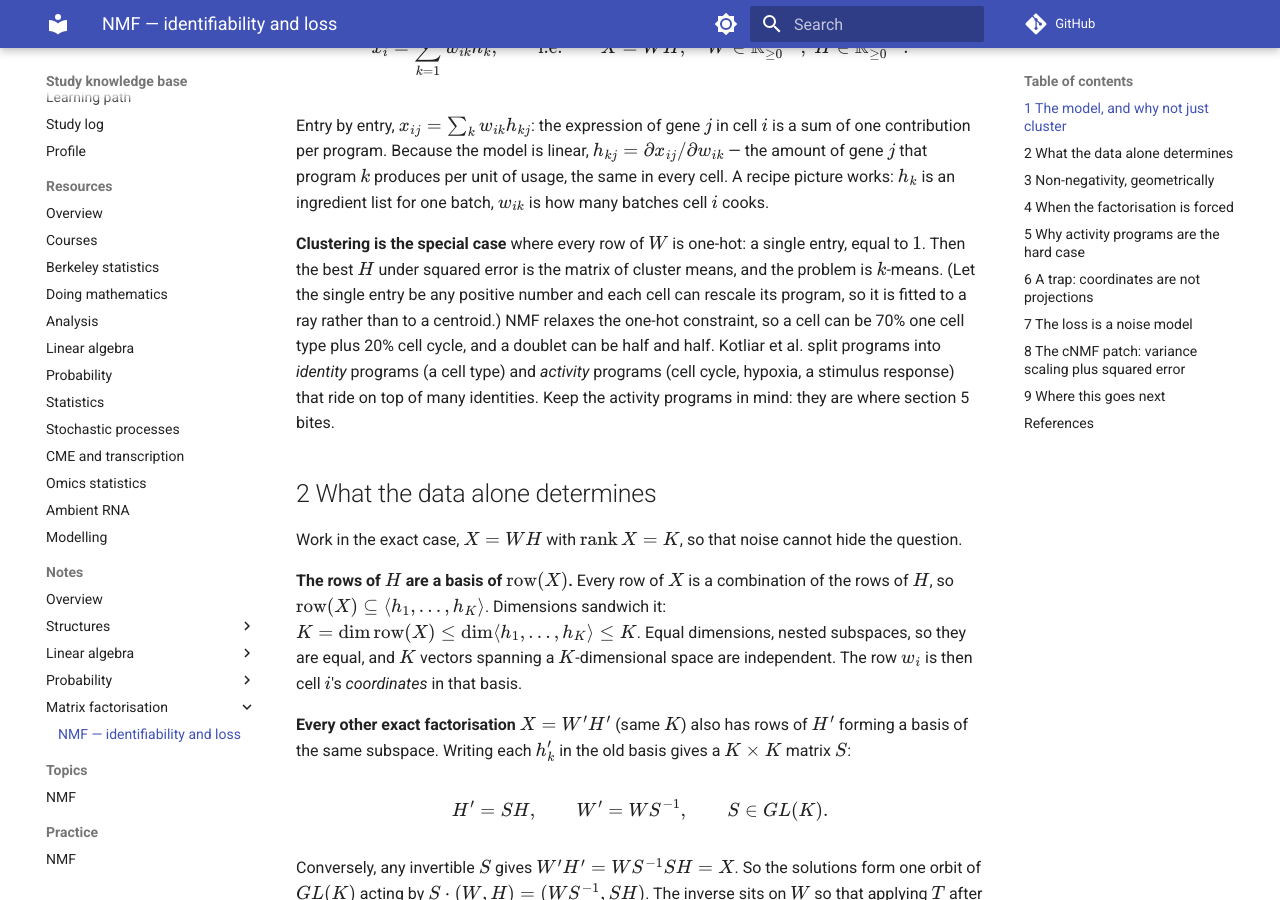
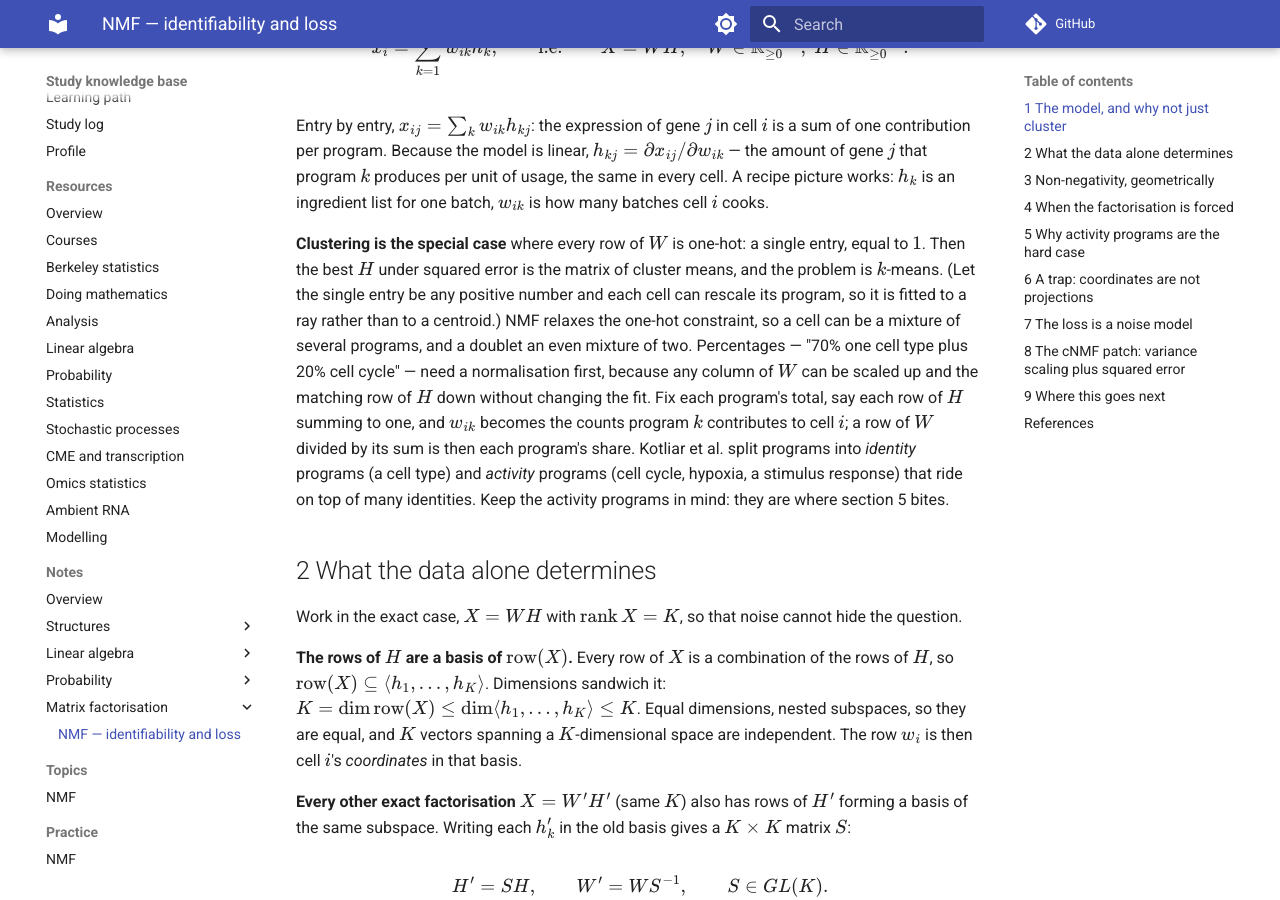
Before and after one commit to Claptar/knowledge-base, an MkDocs documentation site: the page built from docs/notes/matrix-factorisation/nmf-identifiability-and-loss.md, in a window 1280 px wide and 900 px high, scrolled down 693 px. Built offline with MkDocs 1.6.1 and Material for MkDocs 9.7.7, drawn with Linux system fonts in a browser that asks for light colours; comment, search, counter and statistics services are not loaded.

Commit message:
NMF note: usages are shares only after a normalisation
Raw usages carry the column/row scaling freedom, so "70% one cell type" means
nothing until each program's total is fixed. Caught in review of #13.

Co-Authored-By: Claude Opus 5.5 <noreply@anthropic.com>

```diff
--- a/docs/notes/matrix-factorisation/nmf-identifiability-and-loss.md
+++ b/docs/notes/matrix-factorisation/nmf-identifiability-and-loss.md
@@ -35,10 +35,13 @@ one batch, $w_{ik}$ is how many batches cell $i$ cooks.
 $1$. Then the best $H$ under squared error is the matrix of cluster means, and the problem is
 $k$-means. (Let the single entry be any positive number and each cell can rescale its program, so
 it is fitted to a ray rather than to a centroid.) NMF relaxes the one-hot constraint, so a cell
-can be 70% one cell type plus 20% cell cycle, and a doublet can be half and half. Kotliar et al.
-split programs into *identity* programs (a cell type) and *activity* programs (cell cycle,
-hypoxia, a stimulus response) that ride on top of many identities. Keep the activity programs in
-mind: they are where section 5 bites.
+can be a mixture of several programs, and a doublet an even mixture of two. Percentages — "70%
+one cell type plus 20% cell cycle" — need a normalisation first, because any column of $W$ can be
+scaled up and the matching row of $H$ down without changing the fit. Fix each program's total,
+say each row of $H$ summing to one, and $w_{ik}$ becomes the counts program $k$ contributes to
+cell $i$; a row of $W$ divided by its sum is then each program's share. Kotliar et al. split programs into *identity* programs (a cell
+type) and *activity* programs (cell cycle, hypoxia, a stimulus response) that ride on top of many
+identities. Keep the activity programs in mind: they are where section 5 bites.
 
 ## 2 What the data alone determines
 
```
